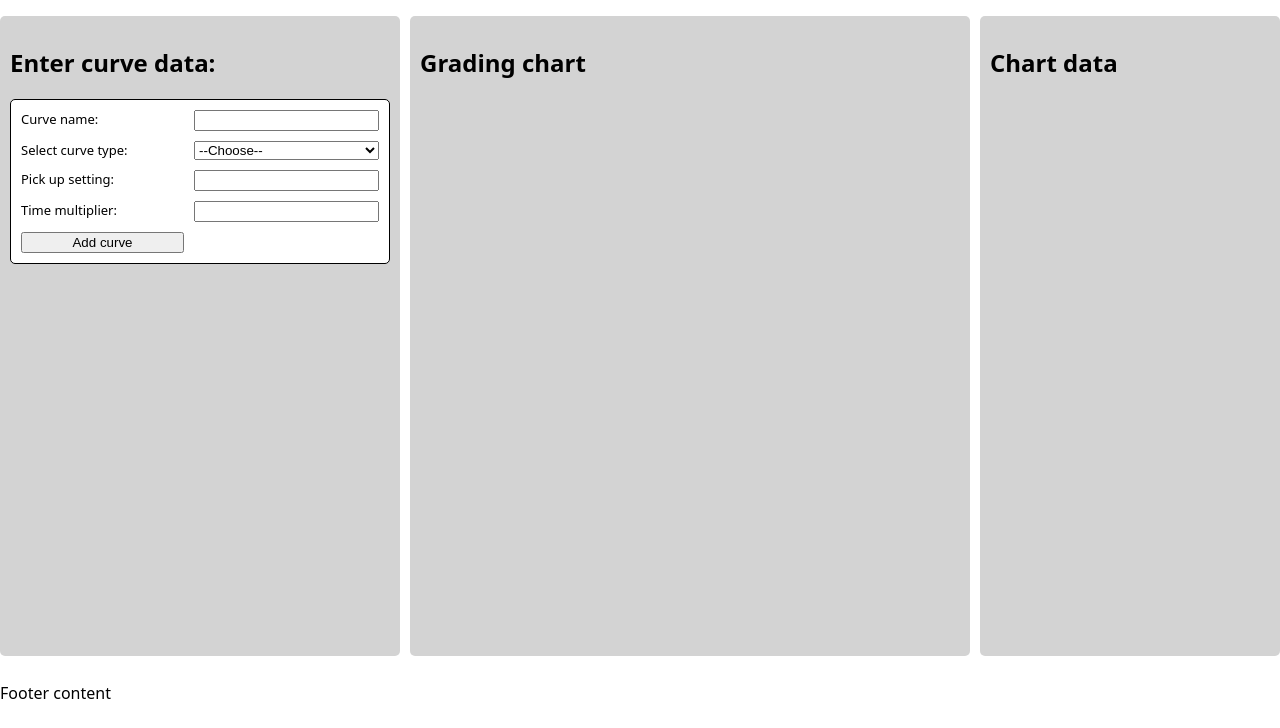
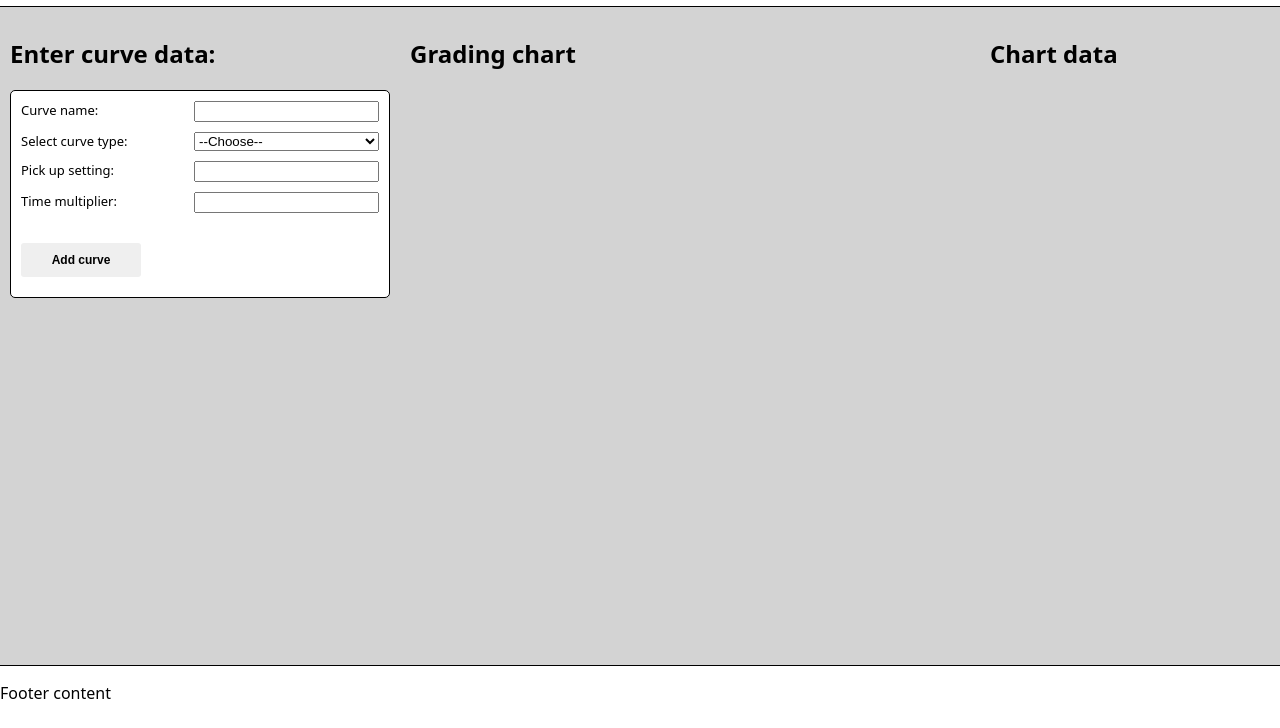
Before and after one commit to alfee77/Curve-Viewer, a website built with Vite: page index.html in a window 1280 px wide. Shown: the part 80-808 px from the top of the page. Built offline with nearby package versions, Linux system fonts and the light colour scheme.

Commit message:
Aesthetic updates

```diff
--- a/index.html
+++ b/index.html
@@ -3,7 +3,7 @@
   <head>
     <meta charset="UTF-8" />
     <meta name="viewport" content="width=device-width, initial-scale=1.0" />
-    <title>Document</title>
+    <title>Curve Viewer</title>
     <link rel="stylesheet" href="src/main.css" />
     <link rel="stylesheet" href="src/modal.css" />
   </head>
@@ -36,7 +36,7 @@
             max="1"
             step="0.001"
           />
-          <button type="submit">Add curve</button>
+          <button type="submit" class="btn">Add curve</button>
         </form>
       </div>
       <div class="main-area">
@@ -95,10 +95,8 @@
               max="1"
               step="0.001"
             />
-            <button type="button" class="save-btn" id="m-save-btn">Save</button>
-            <button type="button" class="del-btn" id="m-delete-btn">
-              Delete
-            </button>
+            <button type="button" class="btn" id="m-save-btn">Save</button>
+            <button type="button" class="btn" id="m-delete-btn">Delete</button>
           </form>
         </div>
       </div>
--- a/src/main.css
+++ b/src/main.css
@@ -8,16 +8,17 @@ body {
 }
 
 .page-layout {
-  min-height: 100dvh;
+  height: 100dvh;
   display: grid;
   grid-template-columns: 400px 1fr 300px;
   grid-template-rows: auto 1fr auto;
-  gap: 10px;
 }
 
 header {
   grid-column: 1 / -1;
   grid-row: 1;
+  border-bottom: black 1pt solid;
+  padding-left: 20px;
 }
 
 .main-area {
@@ -27,10 +28,7 @@ header {
 footer {
   grid-column: 1 / -1;
   grid-row: 3;
-}
-
-.page-layout > * {
-  border-radius: 5px;
+  border-top: 1pt solid black;
 }
 
 .curve-creator,
@@ -42,6 +40,23 @@ footer {
 .chart-area {
   width: 100%;
   height: 100%;
+}
+
+.btn {
+  border-radius: 3px;
+  cursor: pointer;
+  font-size: 12px;
+  font-weight: 600;
+  margin: 20px 10px 10px 0;
+  padding: 10px 20px;
+  text-decoration: none;
+  max-width: 120px;
+  text-align: center;
+  display: inline-block;
+  transition:
+    background-color 220ms,
+    transform 220ms;
+  border: none;
 }
 
 .curve-creator-input,
```
Also changed, not shown: dist/assets/index-BFa4e_5U.css (added), dist/assets/index-ChPqNeo4.css (deleted), dist/assets/index-y97AMw5E.js (renamed from dist/assets/index-RaVzGYsi.js), dist/index.html.
